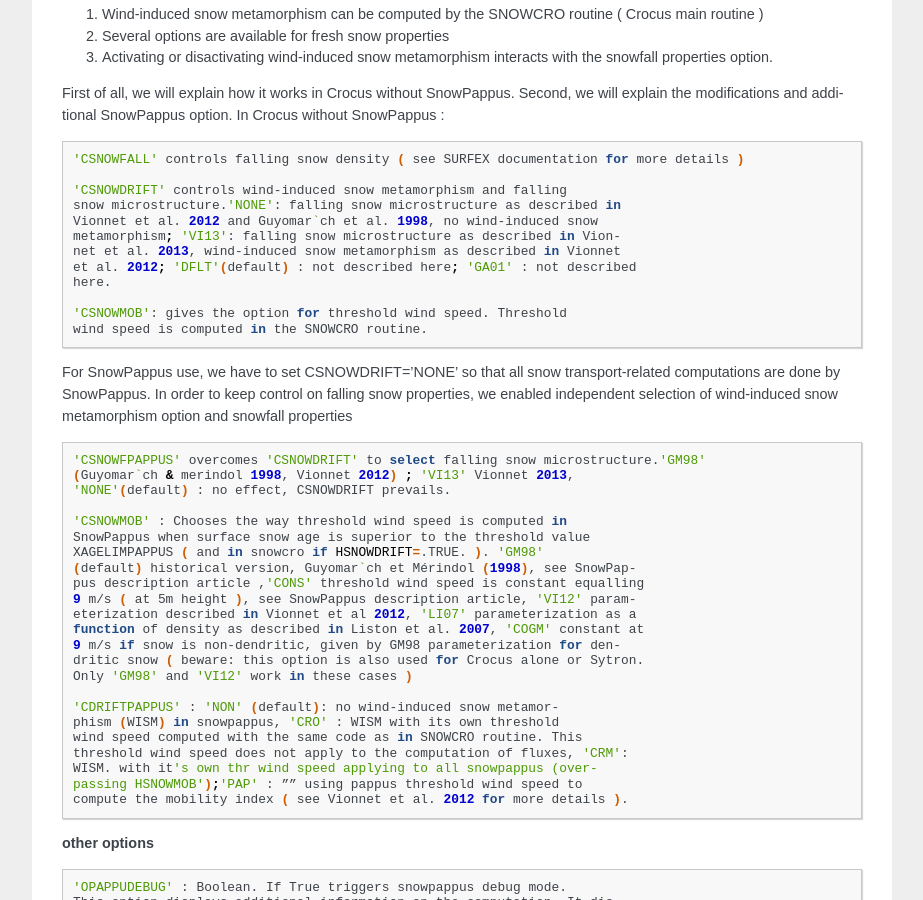
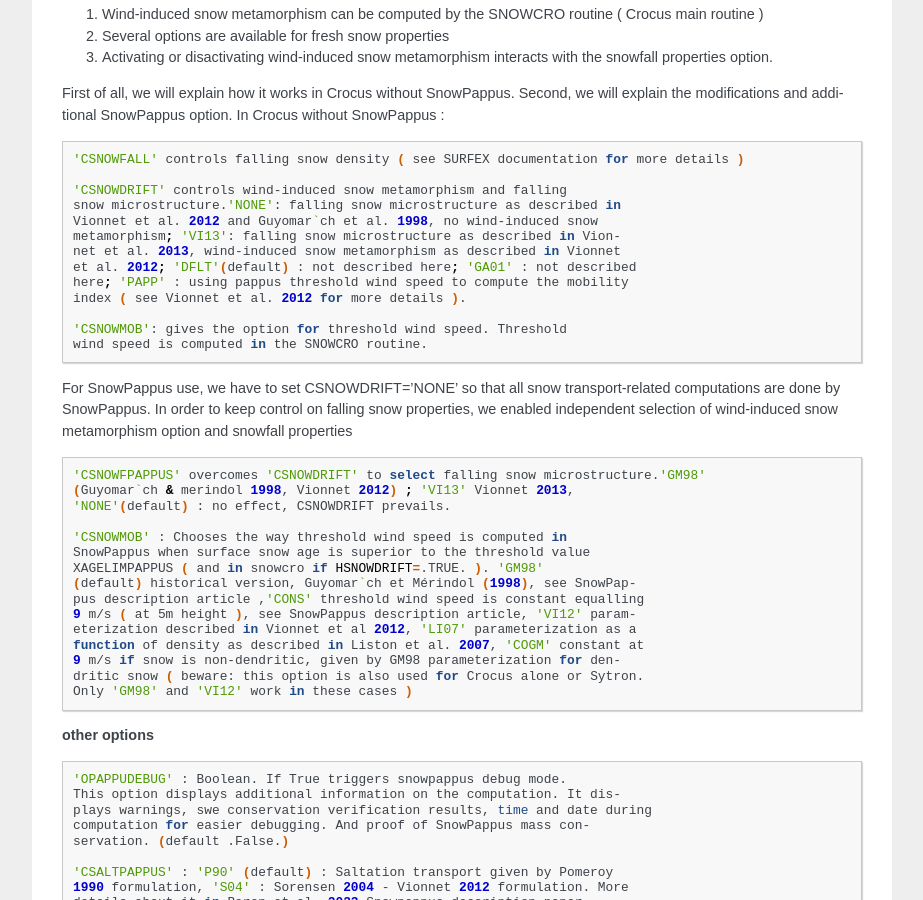
Before and after one commit to UMR-CNRM/snowtools, a Sphinx documentation site: the page built from doc/source/misc/surfex-crocus-user-doc.rst, in a window 1280 px wide and 900 px high, scrolled down 12334 px. Shown: the whole window, without its empty margins (198-1121 px from the left). Built offline with Sphinx 7.4.7, drawn with Linux system fonts in a browser that asks for light colours; formulas are drawn with MathJax 3.

Commit message:
remove option which is not in SURFEX code

```diff
--- a/doc/source/misc/surfex-crocus-user-doc.rst
+++ b/doc/source/misc/surfex-crocus-user-doc.rst
@@ -596,7 +596,8 @@
   metamorphism; 'VI13': falling snow microstructure as described in Vion-
   net et al. 2013, wind-induced snow metamorphism as described in Vionnet
   et al. 2012; 'DFLT'(default) : not described here; 'GA01' : not described
-  here.
+  here; 'PAPP' : using pappus threshold wind speed to compute the mobility
+  index ( see Vionnet et al. 2012 for more details ).
 
   'CSNOWMOB': gives the option for threshold wind speed. Threshold
   wind speed is computed in the SNOWCRO routine.
@@ -624,14 +625,6 @@
   9 m/s if snow is non-dendritic, given by GM98 parameterization for den-
   dritic snow ( beware: this option is also used for Crocus alone or Sytron.
   Only 'GM98' and 'VI12' work in these cases )
-
-  'CDRIFTPAPPUS' : 'NON' (default): no wind-induced snow metamor-
-  phism (WISM) in snowpappus, 'CRO' : WISM with its own threshold
-  wind speed computed with the same code as in SNOWCRO routine. This
-  threshold wind speed does not apply to the computation of fluxes, 'CRM':
-  WISM. with it's own thr wind speed applying to all snowpappus (over-
-  passing HSNOWMOB');'PAP' : ”” using pappus threshold wind speed to
-  compute the mobility index ( see Vionnet et al. 2012 for more details ).
 
 **other options**
 
```
